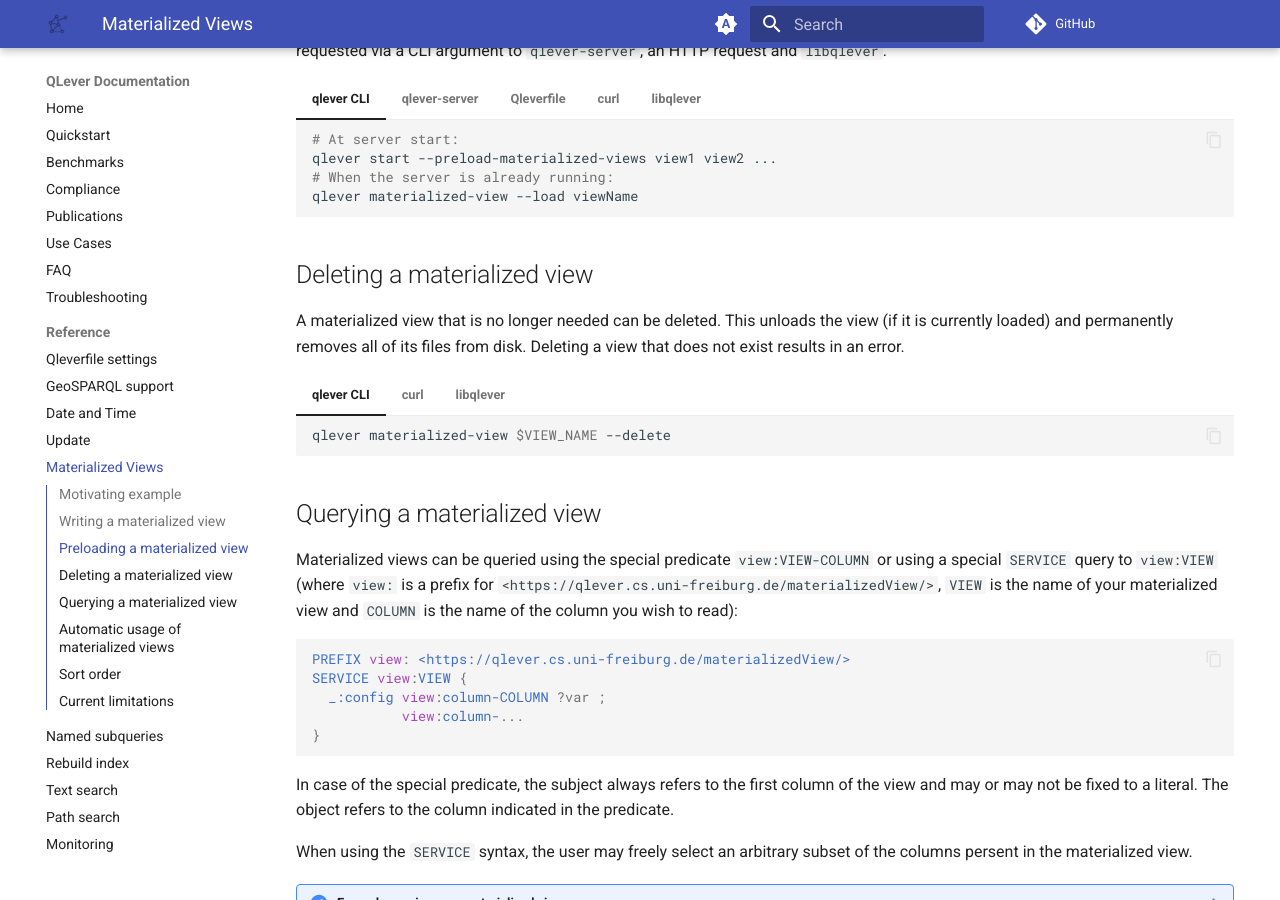
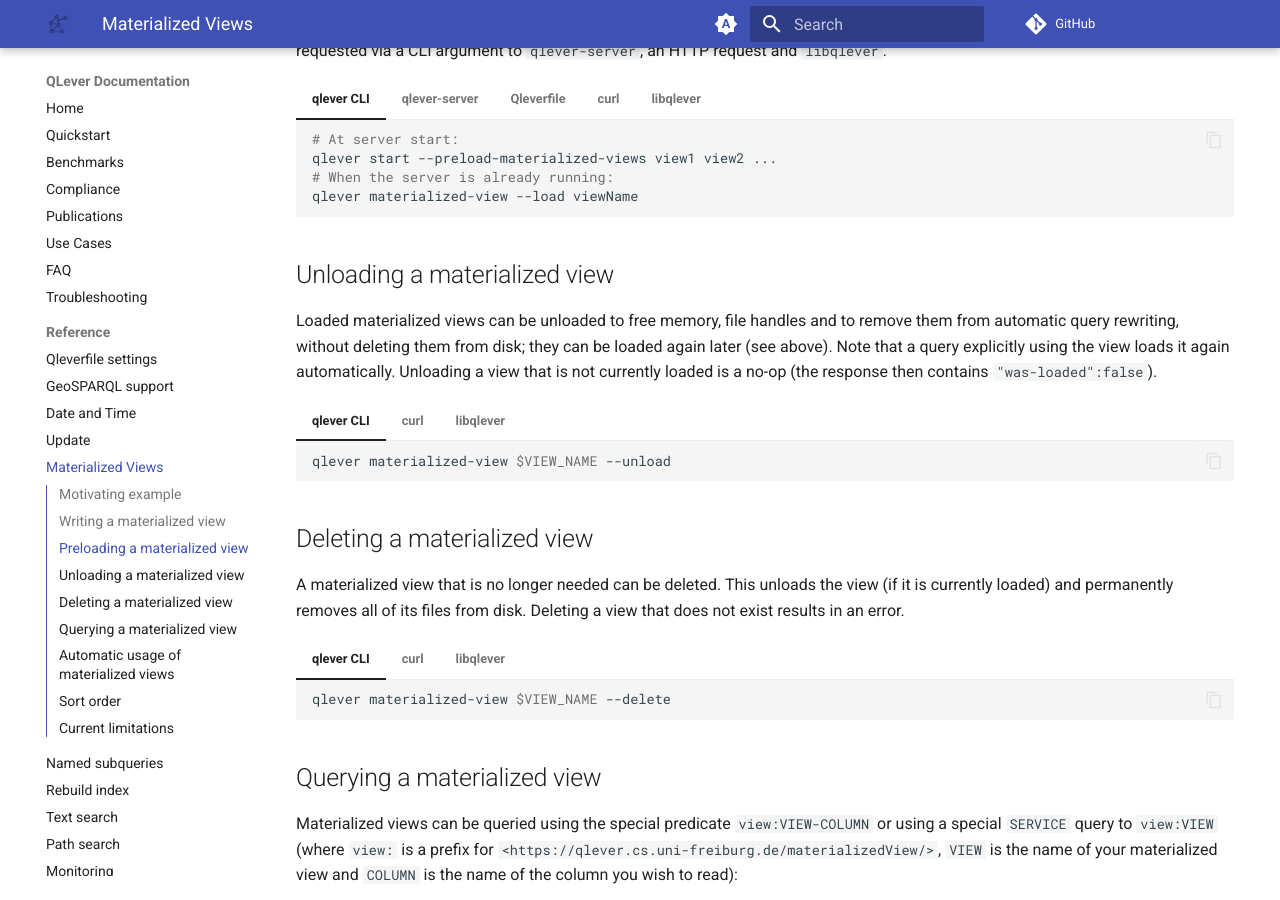
Before and after one commit to qlever-dev/qlever-docs, an MkDocs documentation site: the page built from docs/materialized-views.md, in a window 1280 px wide and 900 px high, scrolled down 2115 px. Built offline with MkDocs 1.6.1 and Material for MkDocs 9.7.7, drawn with Linux system fonts in a browser that asks for light colours; plug-ins that fetch from the network failed and are left out; comment, search, counter and statistics services are not loaded; the version menu is left out.

Commit message:
Document unloading a materialized view (#36)
Corresponds to <https://github.com/ad-freiburg/qlever/pull/3353> and <https://github.com/qlever-dev/qlever-control/pull/339>

````diff
--- a/docs/materialized-views.md
+++ b/docs/materialized-views.md
@@ -169,6 +169,31 @@ You can optionally preload materialized views. This is required for implicitly r
     qlv.loadMaterializedView("nameOfTheView");
     ```
 
+## Unloading a materialized view
+
+Loaded materialized views can be unloaded to free memory, file handles and to
+remove them from automatic query rewriting, without deleting them from disk;
+they can be loaded again later (see above). Note that a query explicitly using
+the view loads it again automatically. Unloading a view that is not currently
+loaded is a no-op (the response then contains `"was-loaded":false`).
+
+=== "qlever CLI"
+    ```bash
+    qlever materialized-view $VIEW_NAME --unload
+    ```
+=== "curl"
+    ``` bash
+    curl "http://$HOST:$PORT/?cmd=unload-materialized-view&view-name=$VIEW_NAME&access-token=$ACCESS_TOKEN"
+    # Returns: {"materialized-view-unloaded":"nameOfTheView","was-loaded":true}
+    ```
+=== "libqlever"
+    ```cpp
+    qlever::EngineConfig config;
+    config.baseName_ = "my-dataset";
+    qlever::Qlever qlv{config};
+    qlv.unloadMaterializedView("nameOfTheView");
+    ```
+
 ## Deleting a materialized view
 
 A materialized view that is no longer needed can be deleted. This unloads the
````
